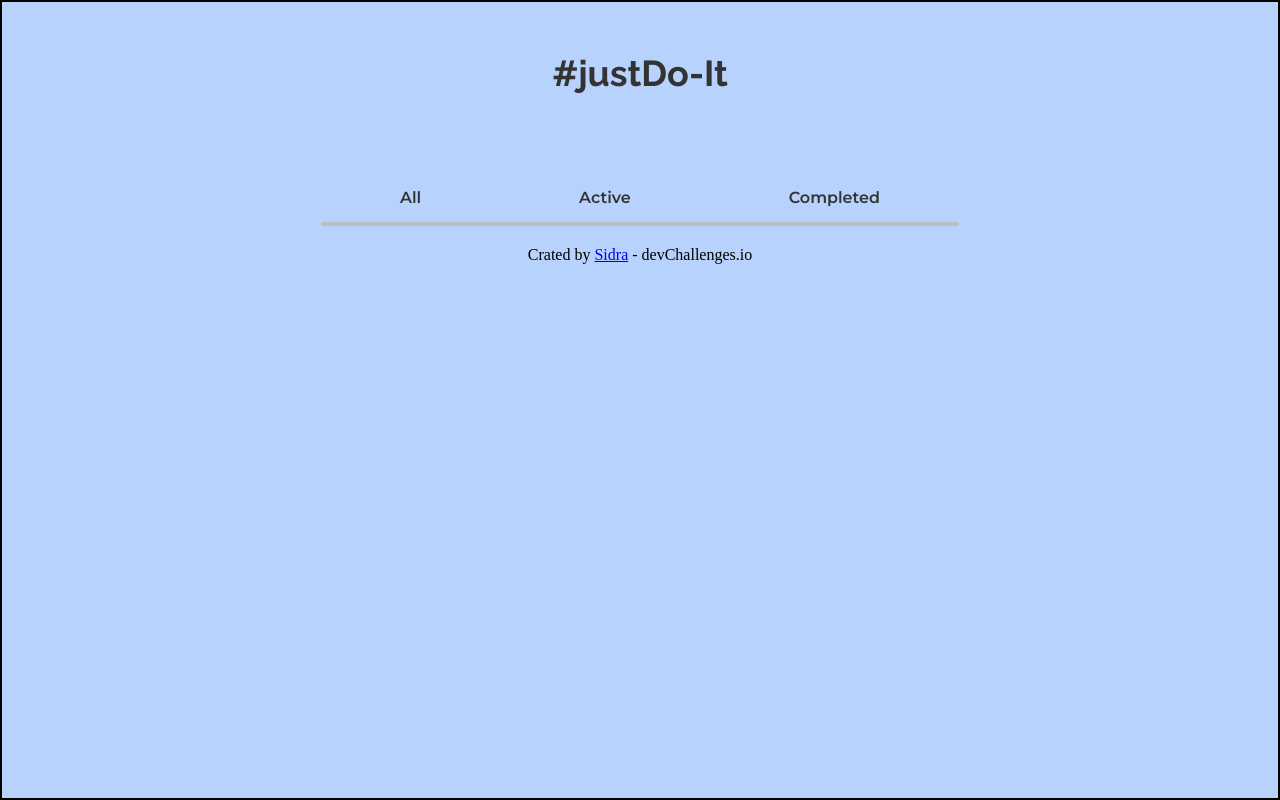
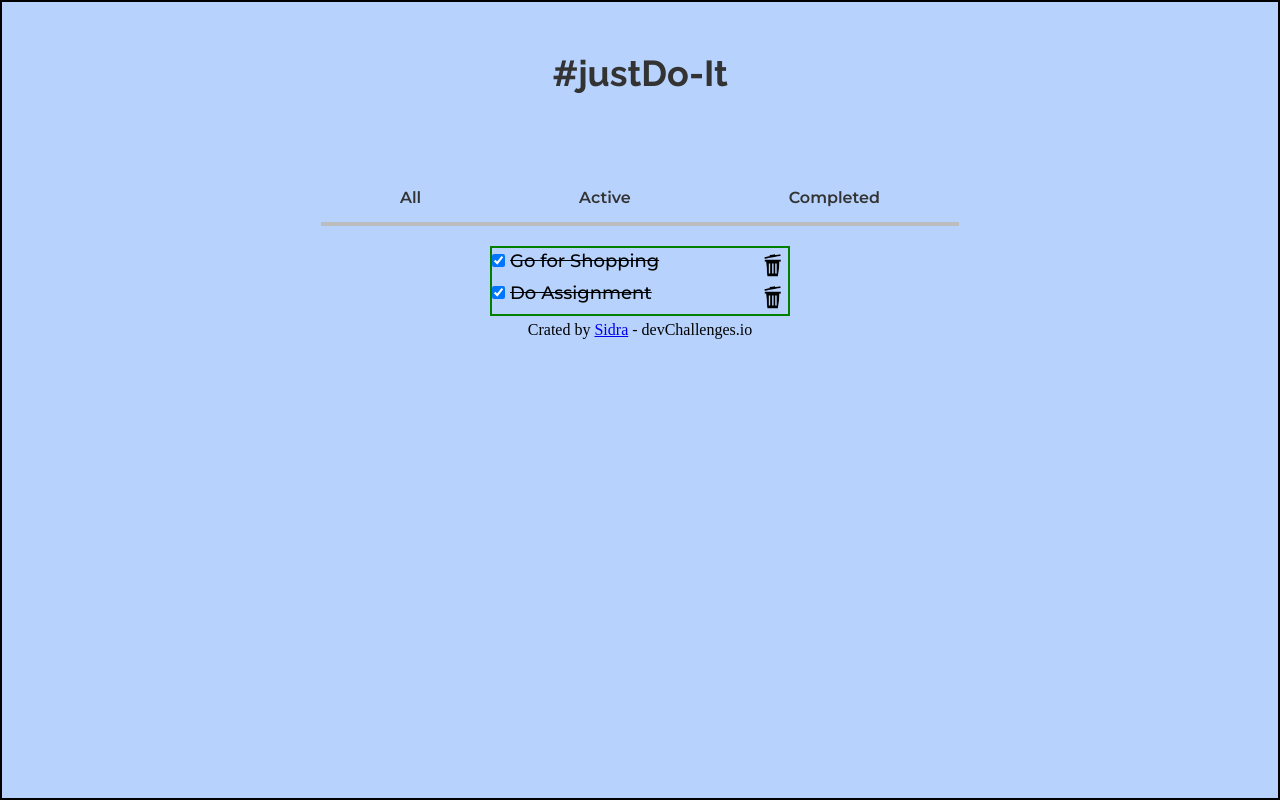
Before and after one commit to sidramwaseem/toDoList, a React (Create React App) app: page /completed in a window 1280 px wide. Built offline with nearby package versions, Linux system fonts and the light colour scheme.

Commit message:
Update App.jsx

```diff
--- a/src/App.jsx
+++ b/src/App.jsx
@@ -6,22 +6,22 @@ import Completed from "./components/Completed/Completed";
 import "./App.css";
 
 function App() {
+  /* Setting up state for the tasks */
+
   const [task, setTask] = React.useState([
     {
       id: Date.now() + "" + Math.floor(Math.random() * 78),
       text: "Go for Shopping",
-      key: Date.now() + "" + Math.floor(Math.random() * 78),
-      isDone: false,
-      index: 1,
+      key: 1,
     },
     {
       id: Date.now() + "" + Math.floor(Math.random() * 78),
       text: "Do Assignment",
-      key: Date.now() + "" + Math.floor(Math.random() * 78),
-      isDone: false,
-      index: 2,
+      key: 2,
     },
   ]);
+
+  /*Function to add a new Task in the list */
 
   function addTask(item) {
     const tempTask = [...task];
@@ -29,12 +29,13 @@ function App() {
       id: item.id,
       text: item.text,
       key: item.key,
-      isDone: item.isDone,
     });
     setTask(tempTask);
   }
 
-  const [checked, setChecked] = React.useState();
+  /* State to handle the task being written in the Input of the Form */
+
+  const [checked, setChecked] = React.useState([]);
 
   const handleCheck = (event) => {
     var updatedList = [...checked];
@@ -46,6 +47,8 @@ function App() {
     setChecked(updatedList);
   };
 
+  /* Function to delete the task from the TaskList */
+
   function deleteTask(id) {
     const tempTask = [...task];
     const index = tempTask.findIndex((item) => item.id === id);
@@ -54,10 +57,23 @@ function App() {
     setTask(tempTask);
   }
 
+  /* State to toggle the classes when the checkbox is being Clicked */
+
+  /*
   const [checkClass, setCheckClass] = React.useState(false);
+  function toggleClass(){
+    setCheckClass(prevClass => !prevClass)
+  }
+  */
 
-  function toggleClass() {
-    setCheckClass((prevClass) => !prevClass);
+  const [checkClass, setCheckClass] = React.useState([]);
+
+  function toggleClass(id) {
+    for (let i = 0; i < task.length; i++) {
+      if (task[i].id === id) {
+        setCheckClass((prevClass) => !prevClass);
+      }
+    }
   }
 
   return (
@@ -80,7 +96,6 @@ function App() {
             path="/all"
             element={
               <All
-                isDone={task.isDone}
                 task={task}
                 addTask={addTask}
                 handleCheck={handleCheck}
@@ -94,7 +109,6 @@ function App() {
             path="/active"
             element={
               <Active
-                isDone={task.isDone}
                 task={task}
                 addTask={addTask}
                 handleCheck={handleCheck}
@@ -108,7 +122,6 @@ function App() {
             path="/completed"
             element={
               <Completed
-                isDone={task.isDone}
                 task={task}
                 handleCheck={handleCheck}
                 deleteTask={deleteTask}
```
